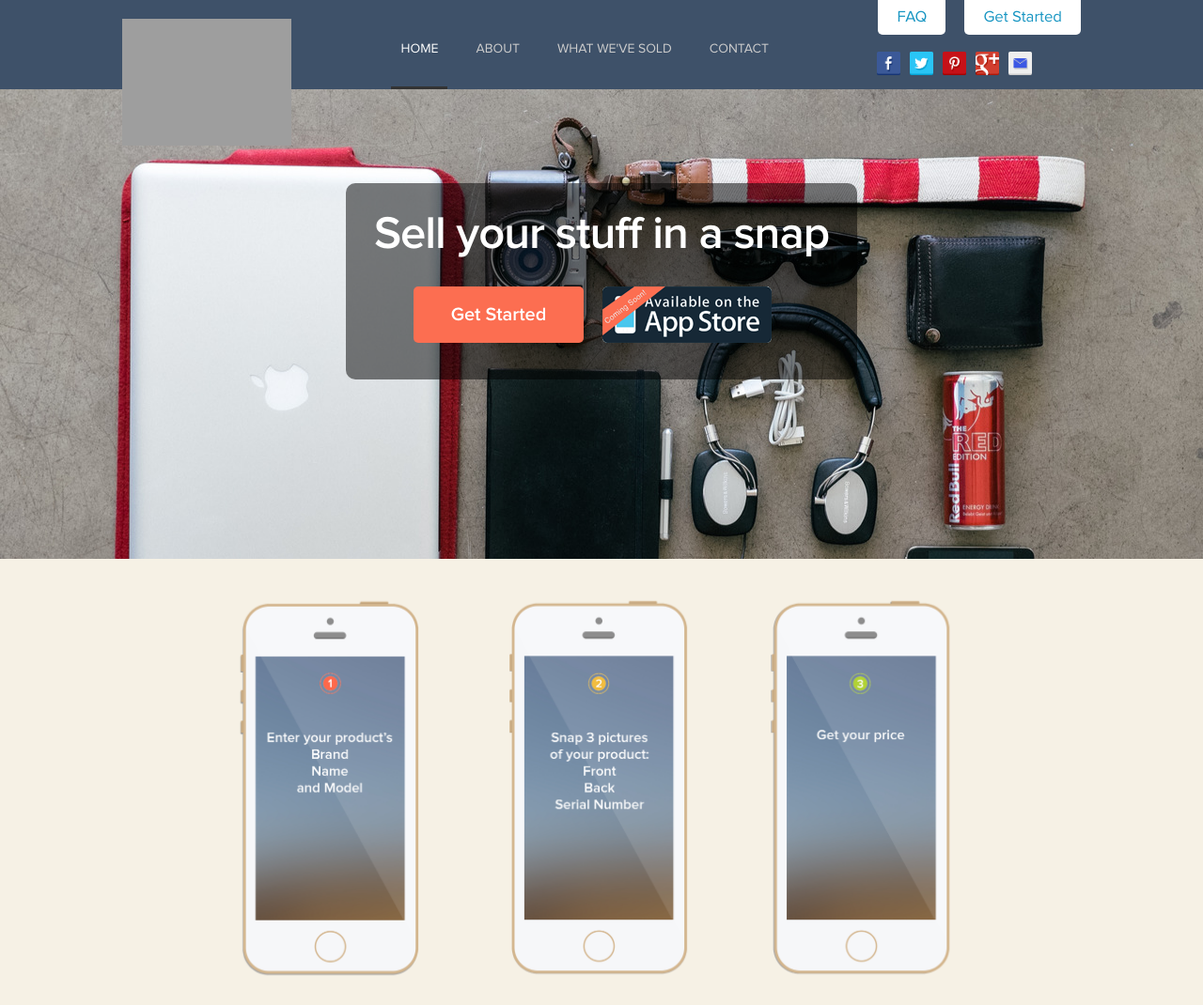
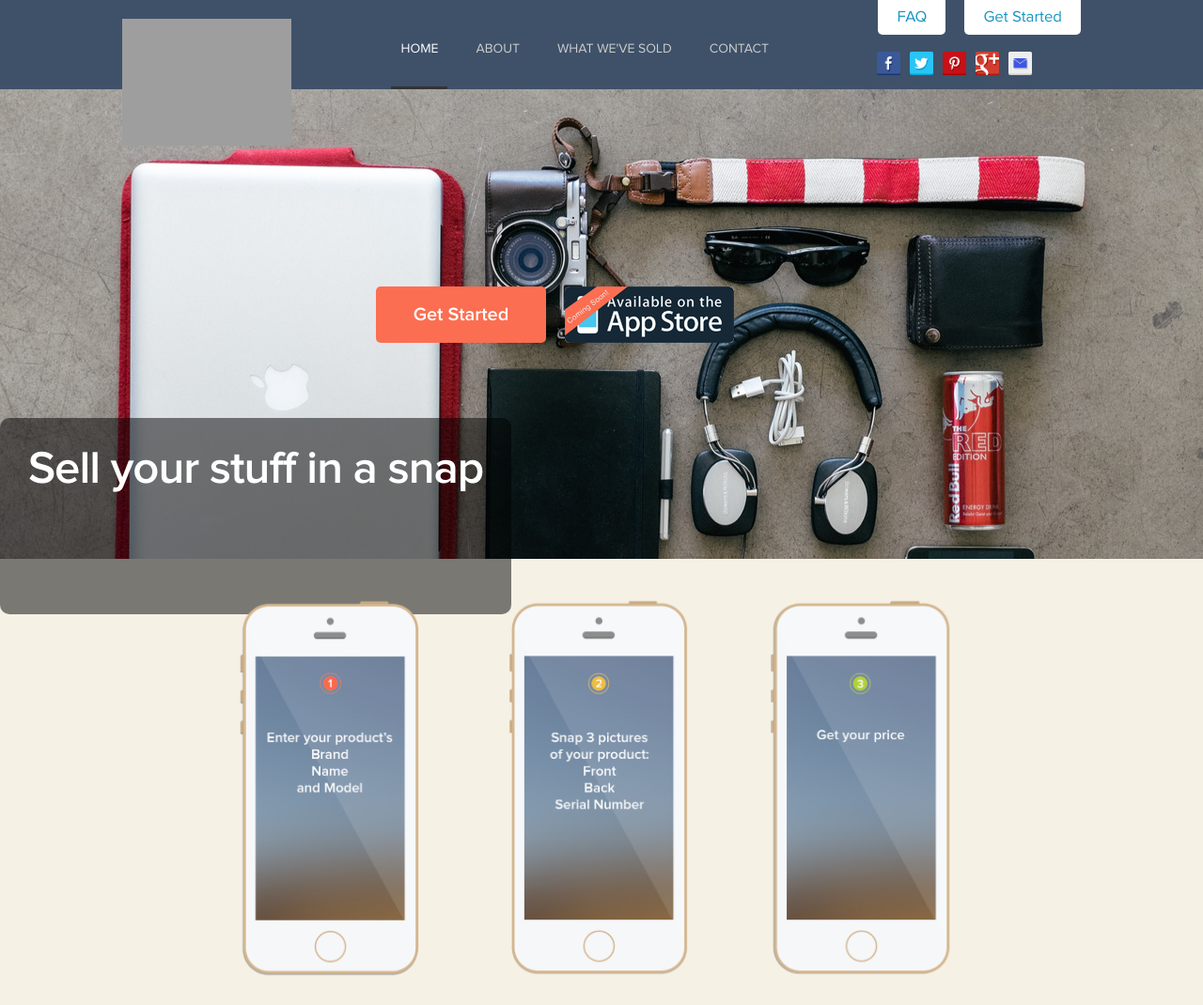
Before and after one commit to bbenoit33/picsellfrontend, a PHP site: page /home.html in a window 1280 px wide. Shown: the top 1070 px of the page at 94% size. Run offline with PHP 8.4, Linux system fonts and the light colour scheme; some libraries are stand-ins or nearby versions; grey boxes are pictures that could not be loaded.

Commit message:
move title to bottom left

```diff
--- a/main.css
+++ b/main.css
@@ -154,9 +154,9 @@ body{
 	background-repeat: no-repeat;
 }
 #banner h1{
-	padding-top: 130px;
+	padding-top: 380px;
 	font-size: 3.5em;
-	text-align: center;
+	text-align: left;
 	color: #3D516A;
 	font-family: 'ProximaNova-Semibold', sans-serif;
 }
@@ -211,7 +211,7 @@ body{
 	-webkit-border-radius: 5px;
 	-moz-border-radius: 5px;
 	border-radius: 5px;
-	margin-left: 60px;
+
 }
 
 #bannernav ul li.appstore{
```
